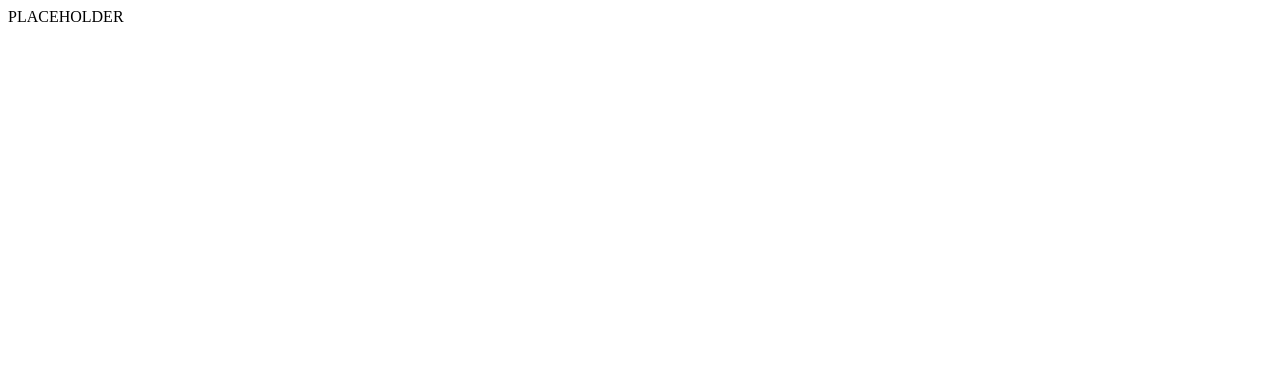
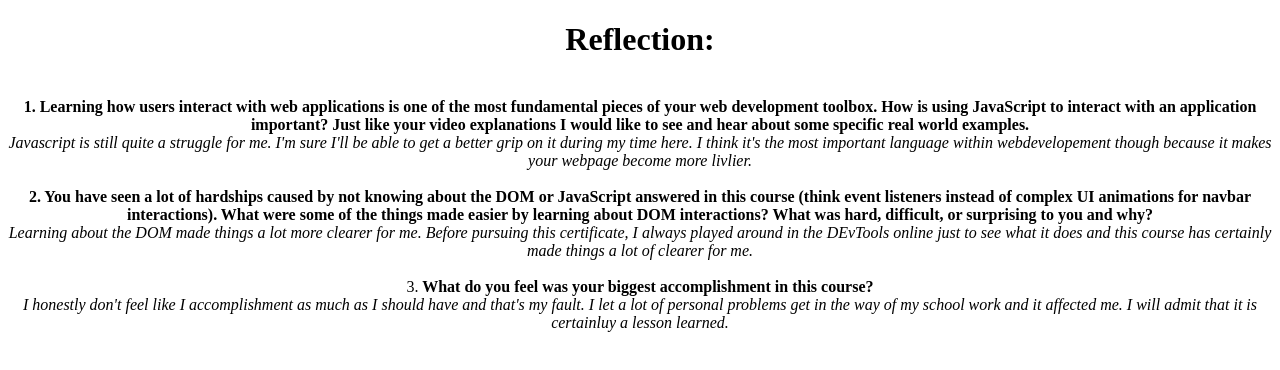
Before and after one commit to petrinaxada/FSWx110, a plain HTML site: page WEEKEIGHT/index8.html in a window 1280 px wide. Drawn offline with Linux system fonts and the light colour scheme.

Commit message:
Reflection

```diff
--- a/WEEKEIGHT/index8.html
+++ b/WEEKEIGHT/index8.html
@@ -1 +1,27 @@
-PLACEHOLDER
+<!DOCTYPE html>
+<html>
+<head><title>Reflection</title>
+</head>
+
+<body>
+<centeR><body>
+<h1>Reflection:</h1>
+<br>
+
+<b>1. Learning how users interact with web applications is one of the most fundamental pieces of your web development toolbox. How is using JavaScript to interact with an application important? Just like your video explanations I would like to see and hear about some specific real world examples.</b>
+<br>
+
+    <i>Javascript is still quite a struggle for me. I'm sure I'll be able to get a better grip on it during my time here. I think it's the most important language within webdevelopement though because it makes your webpage become more livlier. </i>
+<br><br>
+
+<b>2. You have seen a lot of hardships caused by not knowing about the DOM or JavaScript answered in this course (think event listeners instead of complex UI animations for navbar interactions). What were some of the things made easier by learning about DOM interactions? What was hard, difficult, or surprising to you and why?</b>
+<br>
+    <i>Learning about the DOM made things a lot more clearer for me. Before pursuing this certificate, I always played around in the DEvTools online just to see what it does and this course has certainly made things a lot of clearer for me.</i>
+<br><br>
+
+
+3.<b> What do you feel was your biggest accomplishment in this course?
+<br></b>
+    <i>I honestly don't feel like I accomplishment as much as I should have and that's my fault. I let a lot of personal problems get in the way of my school work and it affected me. I will admit that it is certainluy a lesson learned.</i>
+</body></centeR>
+</html>
```
